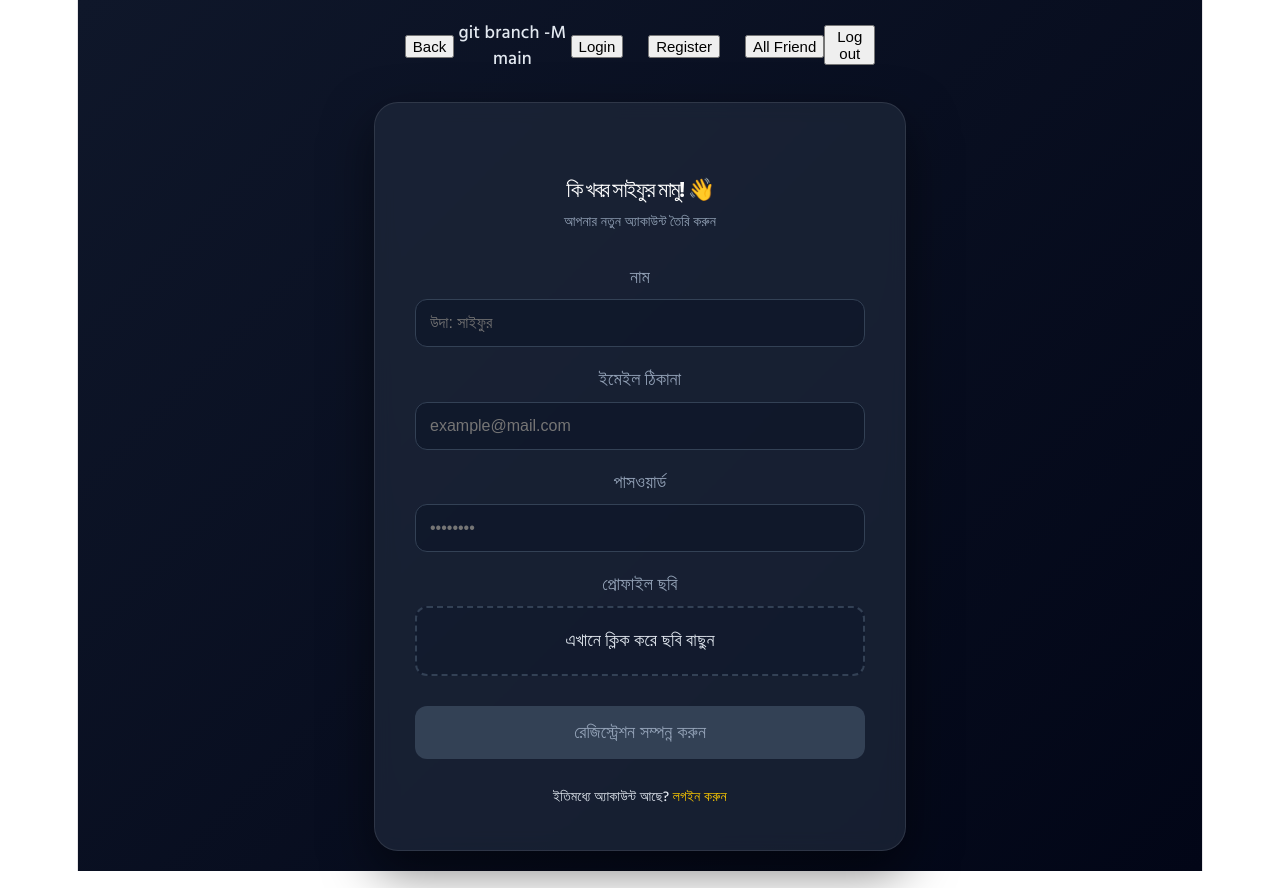
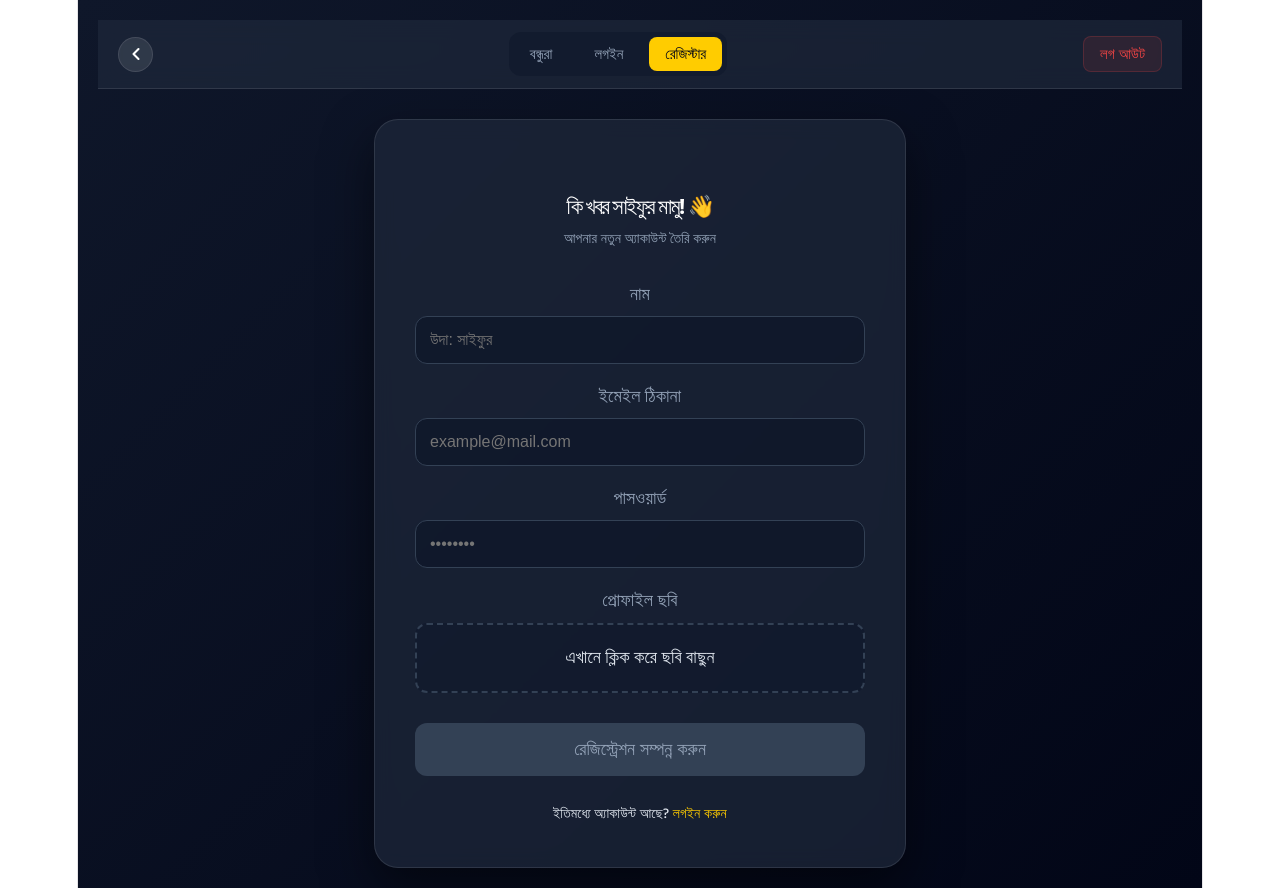
Before and after one commit to mdsifat476196-maker/frontend, a React app: page /register in a window 1280 px wide. Built offline with nearby package versions, Linux system fonts and the light colour scheme; the HTML template or start-up script is replaced by a standard one.

Commit message:
Update nav.jsx

```diff
--- a/src/nav.jsx
+++ b/src/nav.jsx
@@ -1,36 +1,162 @@
-import { useState } from 'react'
-import { Link, useNavigate } from "react-router-dom";
-import "./index.css"
+import React from 'react';
+import { useNavigate, useLocation } from "react-router-dom";
+
 function Nav() {
-
     let navigate = useNavigate();
+    let location = useLocation(); // বর্তমানে কোন পেজে আছেন তা বোঝার জন্য
 
     let logoutUser = () => {
-        let confirmPopup = confirm("Are you really log out this account");
+        let confirmPopup = confirm("আপনি কি নিশ্চিতভাবে লগ আউট করতে চান?");
         if (confirmPopup) {
-            localStorage.removeItem("token");
-            localStorage.removeItem("name");
+            localStorage.clear(); // সব ডাটা একবারে ক্লিয়ার করা ভালো
             navigate('/login');
         }
-    }
+    };
+
+    const styles = `
+        @import url('https://fonts.googleapis.com/css2?family=Hind+Siliguri:wght@300;500;700&display=swap');
+
+        .nav-container {
+            font-family: 'Hind Siliguri', sans-serif;
+            background: rgba(30, 41, 59, 0.7);
+            backdrop-filter: blur(12px);
+            border-bottom: 1px solid rgba(255, 255, 255, 0.1);
+            padding: 12px 20px;
+            display: flex;
+            align-items: center;
+            justify-content: space-between;
+            position: sticky;
+            top: 0;
+            z-index: 1000;
+            width: 100%;
+            box-sizing: border-box;
+        }
+
+        .nav-left {
+            display: flex;
+            align-items: center;
+            gap: 15px;
+        }
+
+        .nav-center {
+            display: flex;
+            gap: 10px;
+            background: rgba(15, 23, 42, 0.5);
+            padding: 5px;
+            border-radius: 12px;
+        }
+
+        .nav-btn {
+            background: transparent;
+            border: none;
+            color: #94a3b8;
+            padding: 8px 16px;
+            border-radius: 8px;
+            cursor: pointer;
+            font-weight: 500;
+            transition: 0.3s;
+            font-size: 15px;
+        }
+
+        .nav-btn:hover {
+            color: #ffcc00;
+            background: rgba(255, 204, 0, 0.1);
+        }
+
+        .nav-btn.active {
+            background: #ffcc00;
+            color: #020617;
+            font-weight: 700;
+        }
+
+        .back-btn {
+            background: rgba(255, 255, 255, 0.1);
+            color: white;
+            border: 1px solid rgba(255, 255, 255, 0.1);
+            width: 35px;
+            height: 35px;
+            border-radius: 50%;
+            display: flex;
+            align-items: center;
+            justify-content: center;
+            cursor: pointer;
+            transition: 0.3s;
+        }
+
+        .back-btn:hover {
+            background: #ffcc00;
+            color: #020617;
+            border-color: #ffcc00;
+        }
+
+        .logout-btn {
+            background: rgba(239, 68, 68, 0.1);
+            color: #ef4444;
+            border: 1px solid rgba(239, 68, 68, 0.2);
+            padding: 8px 16px;
+            border-radius: 8px;
+            cursor: pointer;
+            font-weight: 600;
+            transition: 0.3s;
+        }
+
+        .logout-btn:hover {
+            background: #ef4444;
+            color: white;
+        }
+
+        @media (max-width: 600px) {
+            .nav-btn {
+                padding: 6px 10px;
+                font-size: 13px;
+            }
+        }
+    `;
 
     return (
         <>
-            <div style={{ display: "flex", alignItems: "center", justifyContent: "space-around" }}>
-                <button onClick={() => navigate(-1)}>Back</button>git branch -M main
-                <div style={{ display: "flex", width: "70%", alignItems: "center", justifyContent: "space-between" }}>
-                    <button onClick={(e) => navigate("/login")}>Login</button>
-                    <button onClick={(e) => navigate("/register")}>Register</button>
-                    <button onClick={(e) => navigate("/")}>All Friend</button>
-                </div>
-                <div>
-                    <button onClick={logoutUser}
-                    >Log out</button>
+            <style>{styles}</style>
+            <div className="nav-container">
+                {/* Left Side: Back Button */}
+                <div className="nav-left">
+                    <button className="back-btn" onClick={() => navigate(-1)} title="পিছনে যান">
+                        <svg width="20" height="20" viewBox="0 0 24 24" fill="none" stroke="currentColor" strokeWidth="2.5" strokeLinecap="round" strokeLinejoin="round">
+                            <polyline points="15 18 9 12 15 6"></polyline>
+                        </svg>
+                    </button>
                 </div>
 
+                {/* Center Side: Navigation Links */}
+                <div className="nav-center">
+                    <button
+                        className={`nav-btn ${location.pathname === '/' ? 'active' : ''}`}
+                        onClick={() => navigate("/")}
+                    >
+                        বন্ধুরা
+                    </button>
+                    <button
+                        className={`nav-btn ${location.pathname === '/login' ? 'active' : ''}`}
+                        onClick={() => navigate("/login")}
+                    >
+                        লগইন
+                    </button>
+                    <button
+                        className={`nav-btn ${location.pathname === '/register' ? 'active' : ''}`}
+                        onClick={() => navigate("/register")}
+                    >
+                        রেজিস্টার
+                    </button>
+                </div>
+
+                {/* Right Side: Logout */}
+                <div className="nav-right">
+                    <button className="logout-btn" onClick={logoutUser}>
+                        লগ আউট
+                    </button>
+                </div>
             </div>
         </>
-    )
+    );
 }
 
 export default Nav;
```
